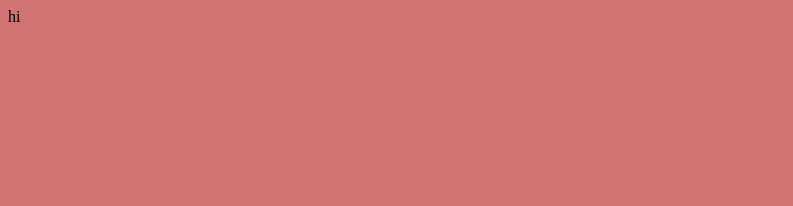
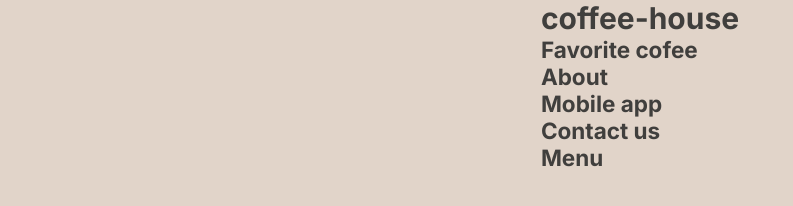
Before and after one commit to RabbitDrew/rsschool-landing-page, a website built with webpack: page src/index.html in a window 1280 px wide. Shown: the whole page, without its empty margins (0-793 px from the left). Built offline with nearby package versions, Linux system fonts and the light colour scheme.

Commit message:
feat: add header layout

```diff
--- a/src/index.html
+++ b/src/index.html
@@ -1,11 +1,63 @@
-<!DOCTYPE html>
+<!doctype html>
 <html lang="en">
-<head>
-    <meta charset="UTF-8">
-    <meta name="viewport" content="width=device-width, initial-scale=1.0">
-    <title>Document</title>
-</head>
-<body>
-    hi
-</body>
+  <head>
+    <meta charset="UTF-8" />
+    <meta name="viewport" content="width=device-width, initial-scale=1.0" />
+
+    <link rel="preconnect" href="https://fonts.googleapis.com">
+    <link rel="preconnect" href="https://fonts.gstatic.com" crossorigin>
+    <link href="https://fonts.googleapis.com/css2?family=Inter:ital,opsz,wght@0,14..32,100..900;1,14..32,100..900&display=swap" rel="stylesheet">
+
+    <title>coffe-house</title>
+  </head>
+  <body class="page">
+    <header class="page-header">
+        <div class="header-logo">
+            <div class="header-log-pic">
+
+            </div>
+            <h1 class="header-title">
+                coffee-house
+            </h2>
+        </div>
+        <nav class="header-nav">
+            <li class="nav-item">
+                <h2 class="header-item-title">Favorite cofee</h2>
+            </li>
+
+             <li class="nav-item">
+                <h2 class="header-item-title">About</h2>
+            </li>
+
+             <li class="nav-item">
+                <h2 class="header-item-title">Mobile app</h2>
+            </li>
+
+             <li class="nav-item">
+                <h2 class="header-item-title">Contact us</h2>
+            </li>
+        </nav>
+
+        <div class="header-setting">
+            <div class="setting-mode">
+
+            </div>
+
+            <div class="setting-menu">
+                <h2 class="menu-title">Menu</h2>
+                <div class="menu-pic">
+
+                </div>
+            </div>
+        </div>
+    </header>
+
+    <main class="page-main">
+
+    </main>
+
+    <footer class="page-footer">
+
+    </footer>
+  </body>
 </html>
--- a/src/main.scss
+++ b/src/main.scss
@@ -1,3 +1 @@
-body {
-    background-color: rgb(211, 116, 116);
-}
+@use "./styles/common/page.scss";
--- /dev/null
+++ b/src/styles/common/page.scss
@@ -0,0 +1,81 @@
+.page {
+  min-width: 380px;
+  width: 100%;
+  height: 100%;
+  margin: 0 auto;
+  padding: 0;
+  font-family: "Inter", sans-serif;;
+  font-size: 15px;
+  font-weight: 400;
+  color: var(--font-color);
+
+  display: flex;
+  flex-direction: column;
+  justify-content: start;
+  align-items: center;
+
+  background-color: #E1D4C9;
+}
+
+/*scroll bar
+::-webkit-scrollbar {
+  width: 12px;
+  background-color: #ECF3F8;
+}
+::-webkit-scrollbar-thumb {
+  background-color: var(--primary-color);
+  border-radius: 20px;
+}
+*/
+* {
+  scroll-behavior: smooth;
+}
+*,
+*:before,
+*:after {
+  box-sizing: border-box;
+}
+a,
+h1,
+h2,
+h3,
+h4,
+h5,
+h6,
+p {
+  margin: 0;
+}
+
+ul,
+li {
+  padding: 0;
+  margin: 0;
+  list-style-type: none;
+}
+
+a {
+  text-decoration: none;
+}
+
+:root {
+  --main-font: "Montserrat", sans-serif;
+  --accent-font: "Allura", cursive;
+  --font-color: #403F3D;
+}
+
+/*main block*/
+/*
+.page-main {
+  max-width: 1440px;
+  min-width: 320px;
+  width: 100%;
+
+  display: flex;
+  flex-direction: column;
+  justify-content: center;
+  align-items: center;
+
+  background-color: var(--primary-color);
+  border-radius: 20px;
+}
+*/
--- a/src/styles/page.scss
+++ /dev/null
@@ -1,3 +0,0 @@
-body {
-    background-color: rgb(170, 93, 93);
-}
--- a/webpack.config.js
+++ b/webpack.config.js
@@ -13,7 +13,6 @@ module.exports = {
     path: path.resolve(__dirname, "dist"),
     filename: "[name].[contenthash].js",
     clean: true,
-    publicPath: "/rsschool-landing-page/src/"
     //assetModuleFilename: 'assets/images/[name][ext]',
   },
   devServer: {
```
Also changed, not shown: dist/index.html, 2 other files.
